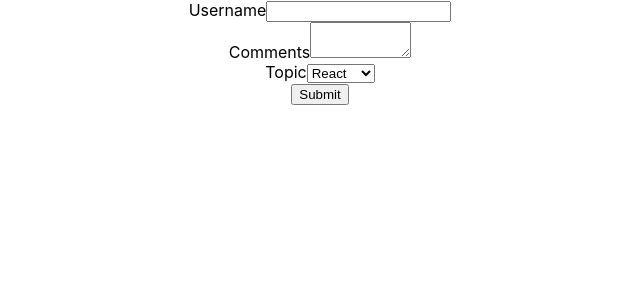
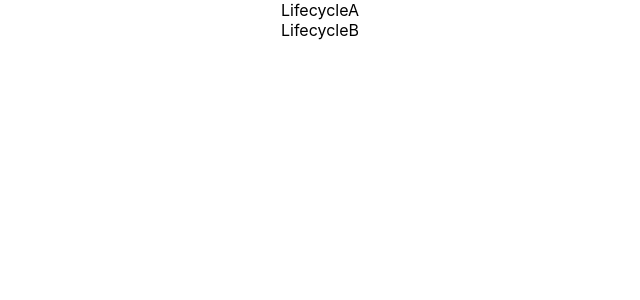
Before and after one commit to Samkiroko/react_course_cv, a React (Create React App) app: page / in a window 1280 px wide. Shown: the top 300 px of the page, without its empty margins (320-960 px from the left). Built offline with nearby package versions, Linux system fonts and the light colour scheme.

Commit message:
Component mounting lifecycle methods

```diff
--- a/src/App.js
+++ b/src/App.js
@@ -1,12 +1,12 @@
 import React, { Component } from 'react';
 import './App.css';
-import Form1 from './components/Form1';
+import LifecycleA from './components/LifecycleA';
 
 class App extends Component {
   render() {
     return (
       <div className="App">
-        <Form1 />
+        <LifecycleA />
       </div>
     );
   }
--- /dev/null
+++ b/src/components/LifecycleA.js
@@ -0,0 +1,32 @@
+import React, { Component } from 'react';
+import LifecycleB from './LifecycleB';
+
+class LifecycleA extends Component {
+  constructor(props) {
+    super(props);
+
+    this.state = {
+      name: 'Samuel',
+    };
+    console.log('LifecycleA constructor');
+  }
+  static getDerivedStateFromProps(props, state) {
+    console.log('LifecycleA getDerivedStateFromProps');
+    return null;
+  }
+  componentDidMount() {
+    console.log('LifecycleA componentDidMount');
+  }
+
+  render() {
+    console.log('LifecycleA render');
+    return (
+      <div>
+        <div>LifecycleA</div>
+        <LifecycleB />
+      </div>
+    );
+  }
+}
+
+export default LifecycleA;
--- /dev/null
+++ b/src/components/LifecycleB.js
@@ -0,0 +1,26 @@
+import React, { Component } from 'react';
+
+class LifecycleB extends Component {
+  constructor(props) {
+    super(props);
+
+    this.state = {
+      name: 'Samuel',
+    };
+    console.log('LifecycleB constructor');
+  }
+  static getDerivedStateFromProps(props, state) {
+    console.log('LifecycleB getDerivedStateFromProps');
+    return null;
+  }
+  componentDidMount() {
+    console.log('LifecycleB componentDidMount');
+  }
+
+  render() {
+    console.log('LifecycleB render');
+    return <div>LifecycleB</div>;
+  }
+}
+
+export default LifecycleB;
```
Also changed, not shown: 1 other file (tests, documents, lock files or other folders).
